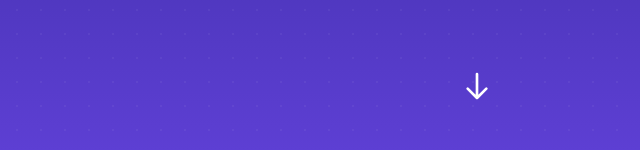
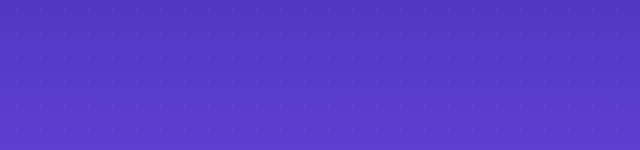
Before and after one commit to bhama0511/tarotbysakshi, a plain HTML site: page index.html in a window 1280 px wide. Shown: the part 650-800 px from the top of the page, 163-803 px from the left. Drawn offline with nearby package versions, Linux system fonts and the light colour scheme.

Commit message:
Removed down arrow

```diff
--- a/index.html
+++ b/index.html
@@ -215,14 +215,6 @@
         </div>
     </div>
 
-    <!-- Down Arrow -->
-    <div class="absolute bottom-10 left-0 right-0 flex justify-center">
-        <a href="#about" class="text-white animate-bounce">
-            <svg class="w-8 h-8" fill="none" stroke="currentColor" viewBox="0 0 24 24">
-                <path stroke-linecap="round" stroke-linejoin="round" stroke-width="2" d="M19 14l-7 7m0 0l-7-7m7 7V3"></path>
-            </svg>
-        </a>
-    </div>
 </section>
 
 
```
